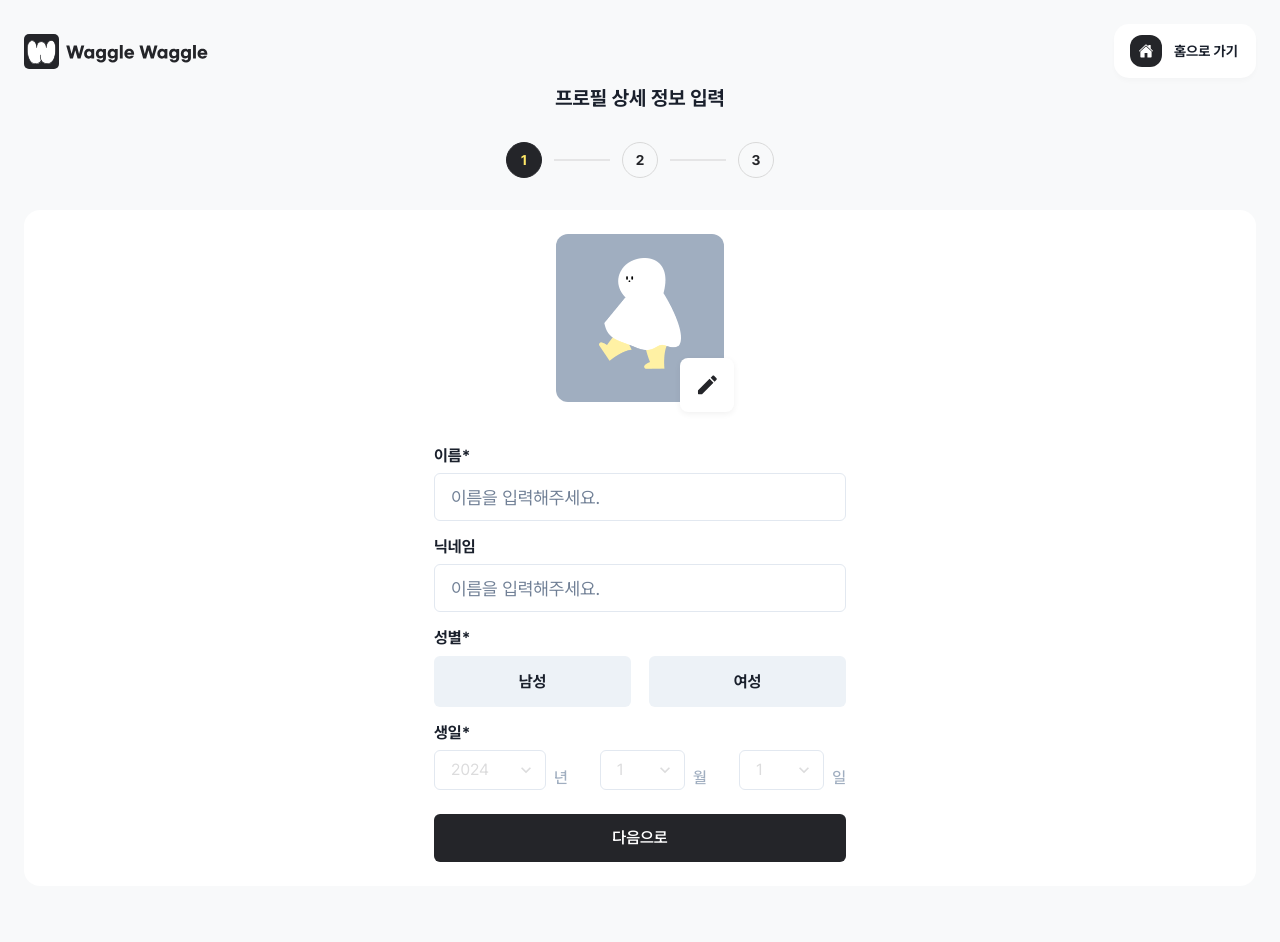
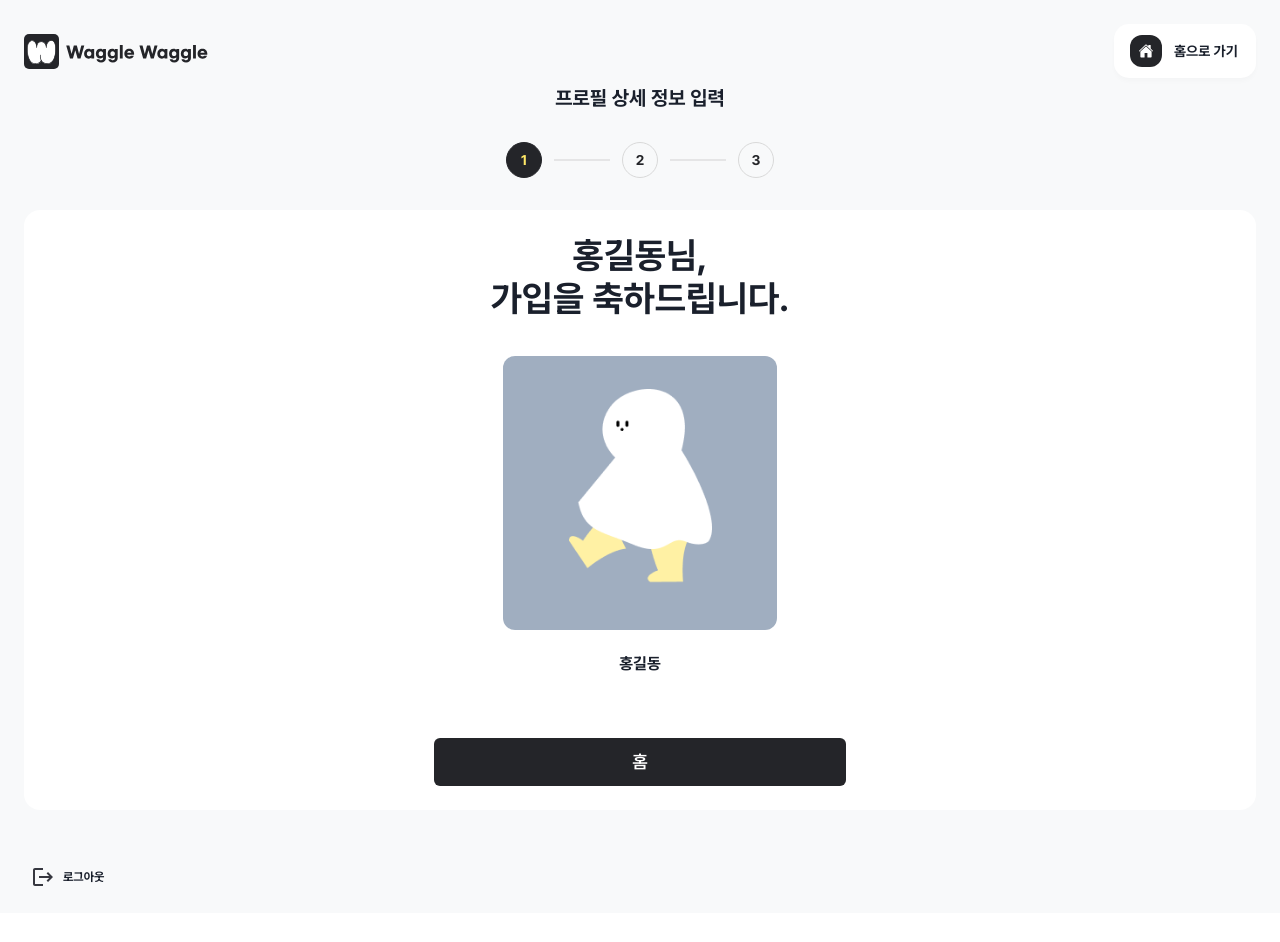
Before and after one commit to DDD-Community/DDD-10-WABLE-WEB, a Next.js app: page /profile/create in a window 1280 px wide. Shown: the top 942 px of the page. After the commit the page ends 913 px from the top, so only its background shows below. Built offline with nearby package versions, Linux system fonts and the light colour scheme.

Commit message:
feat: 버튼 디자인 수정

```diff
--- a/src/components/pages/profile/BasicInformationForm/index.tsx
+++ b/src/components/pages/profile/BasicInformationForm/index.tsx
@@ -173,7 +173,15 @@ export function BasicInformationForm() {
           </FormControl>
         </Flex>
       </Flex>
-      <Button type="submit" variant="primary" maxW="412px" w="100%" h="48px">
+      <Button
+        type="submit"
+        maxW="412px"
+        w="100%"
+        h="48px"
+        bg="black"
+        color="white"
+        _hover={{ opacity: 0.8 }}
+      >
         다음으로
       </Button>
     </>
--- a/src/components/pages/profile/CreateProfileComplete/index.tsx
+++ b/src/components/pages/profile/CreateProfileComplete/index.tsx
@@ -39,7 +39,15 @@ export function CreateProfileComplete() {
           <Heading size="sm">홍길동</Heading>
         </Flex>
       </Flex>
-      <Button w="100%">홈</Button>
+      <Button
+        size="lg"
+        w="100%"
+        bg="black"
+        color="white"
+        _hover={{ opacity: 0.8 }}
+      >
+        홈
+      </Button>
     </Center>
   );
 }
--- a/src/pages/profile/create.tsx
+++ b/src/pages/profile/create.tsx
@@ -24,7 +24,7 @@ export type ProfileSteps = typeof STEPS;
 export default function Profile() {
   const [Funnel, step, setStep] = useFunnel({
     steps: STEPS,
-    initialStep: '프로필 상세 정보 입력 - 기본 정보',
+    initialStep: '프로필 상세 정보 입력 - 완료',
   });
   const methods = useForm<ProfileSchema>({
     resolver: zodResolver(profileSchema),
```
